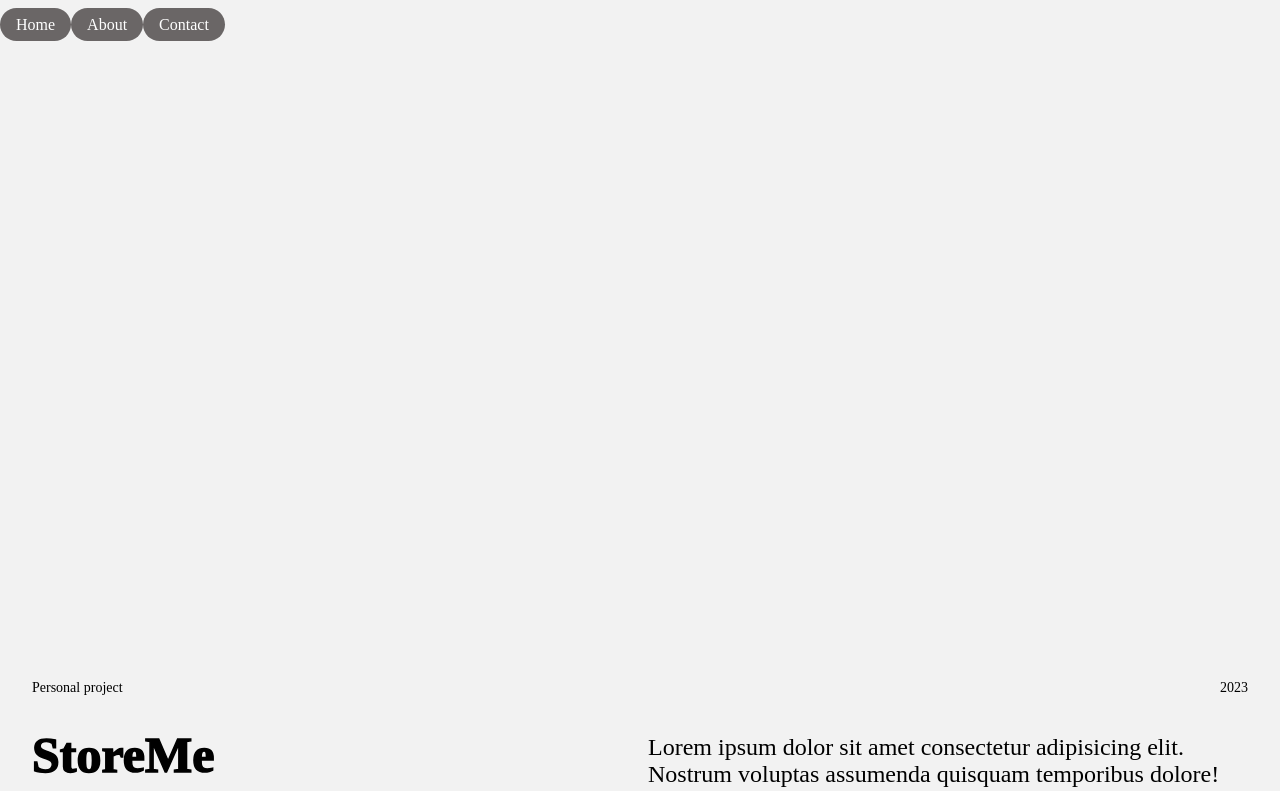
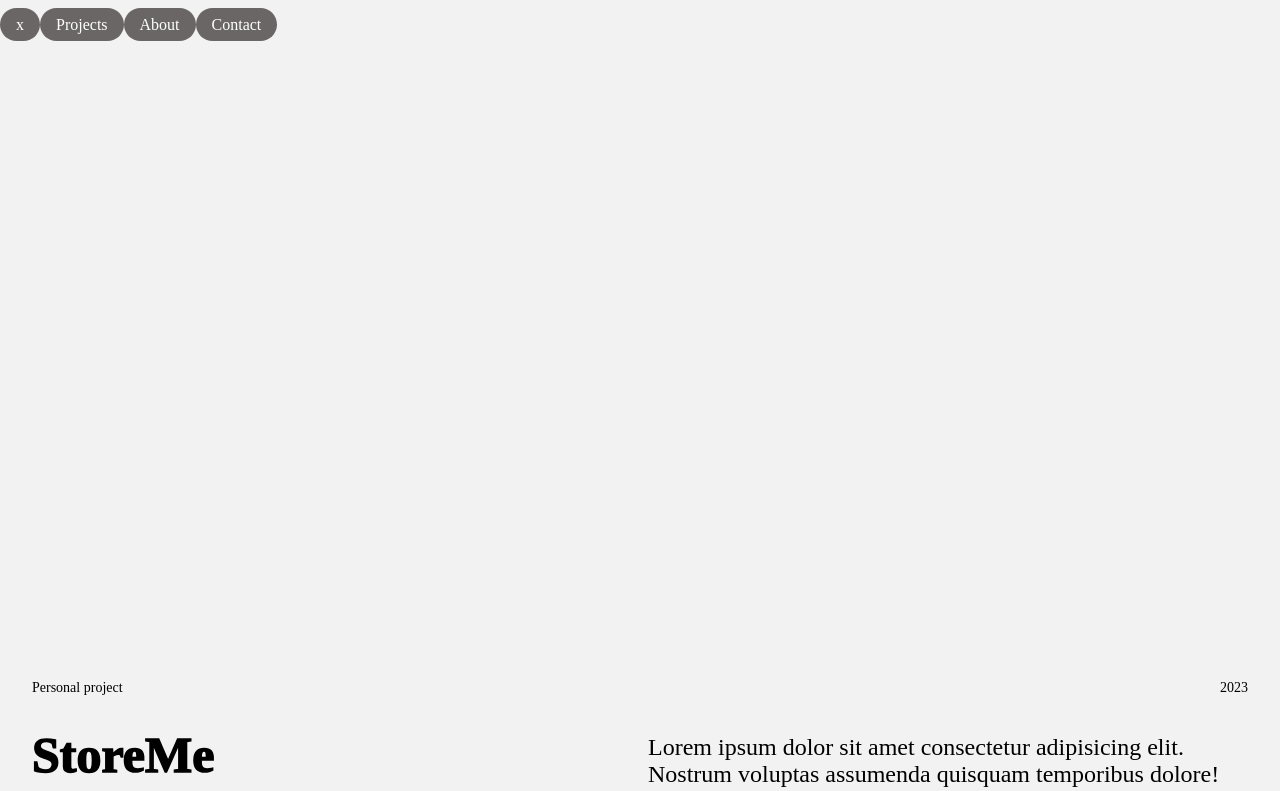
Before and after one commit to edodollon/Portfolio-23, a React (Vite) app: page /Storage-App in a window 1280 px wide. Shown: the top 791 px of the page. Built offline with nearby package versions, Linux system fonts and the light colour scheme.

Commit message:
adds menu button and click handler

```diff
--- a/src/components/MainNav.jsx
+++ b/src/components/MainNav.jsx
@@ -3,11 +3,20 @@ import { Link } from "react-router-dom";
 import "../styles/mainNav.scss";
 
 export default function MainNav() {
+  const [isOpen, setIsOpen] = useState(false);
+
+  const handleClick = () => {
+    setIsOpen((prev) => !prev);
+  };
+
   return (
     <nav className="nav-wrapper">
       <div className="nav-items-wrapper">
+        <Link className="nav-button" onClick={handleClick}>
+          {isOpen ? "Menu" : "x"}
+        </Link>
         <Link to={"/"} className="nav-button">
-          Home
+          Projects
         </Link>
         <Link to={"../About"} className="nav-button">
           About
```
